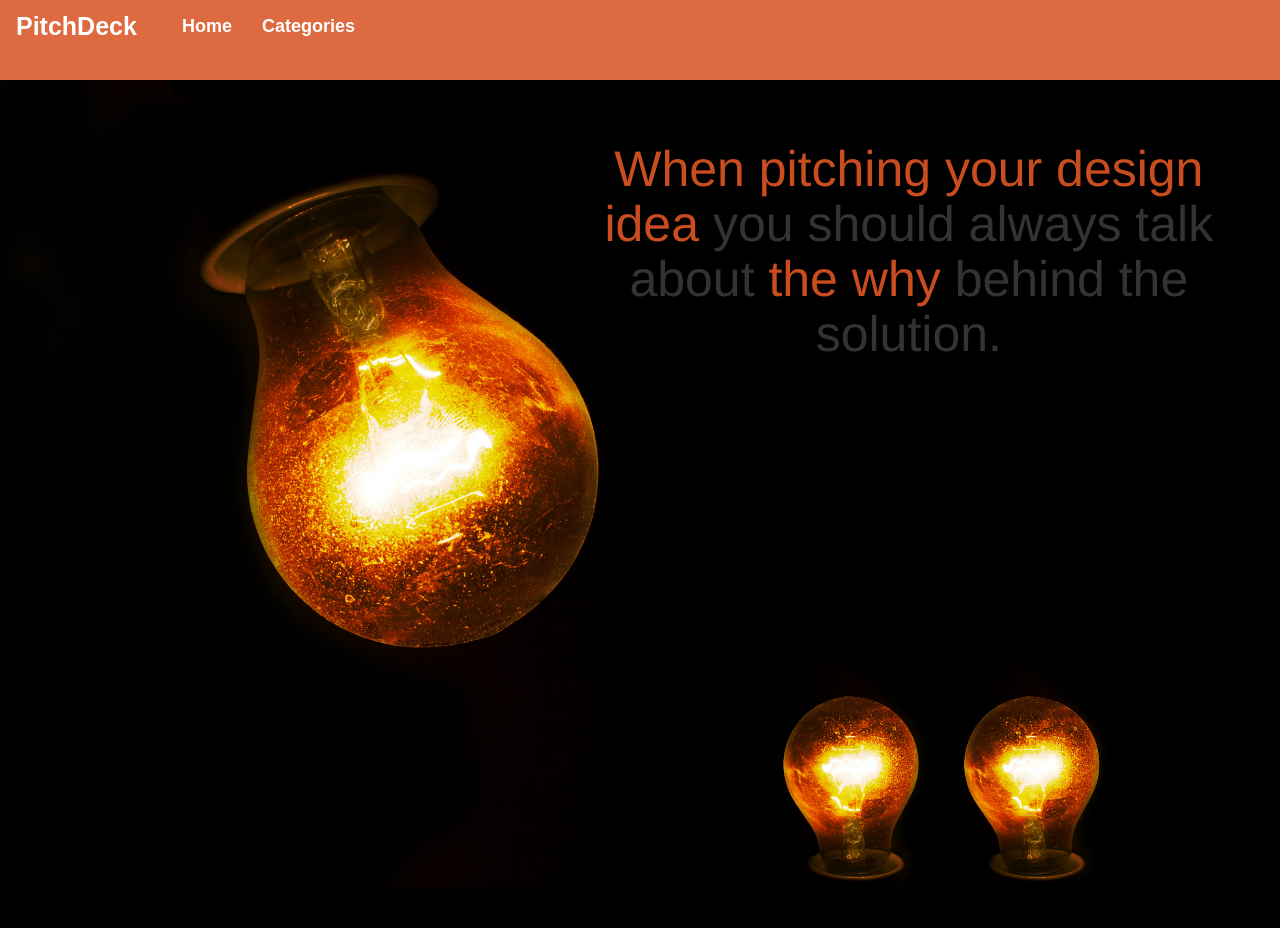
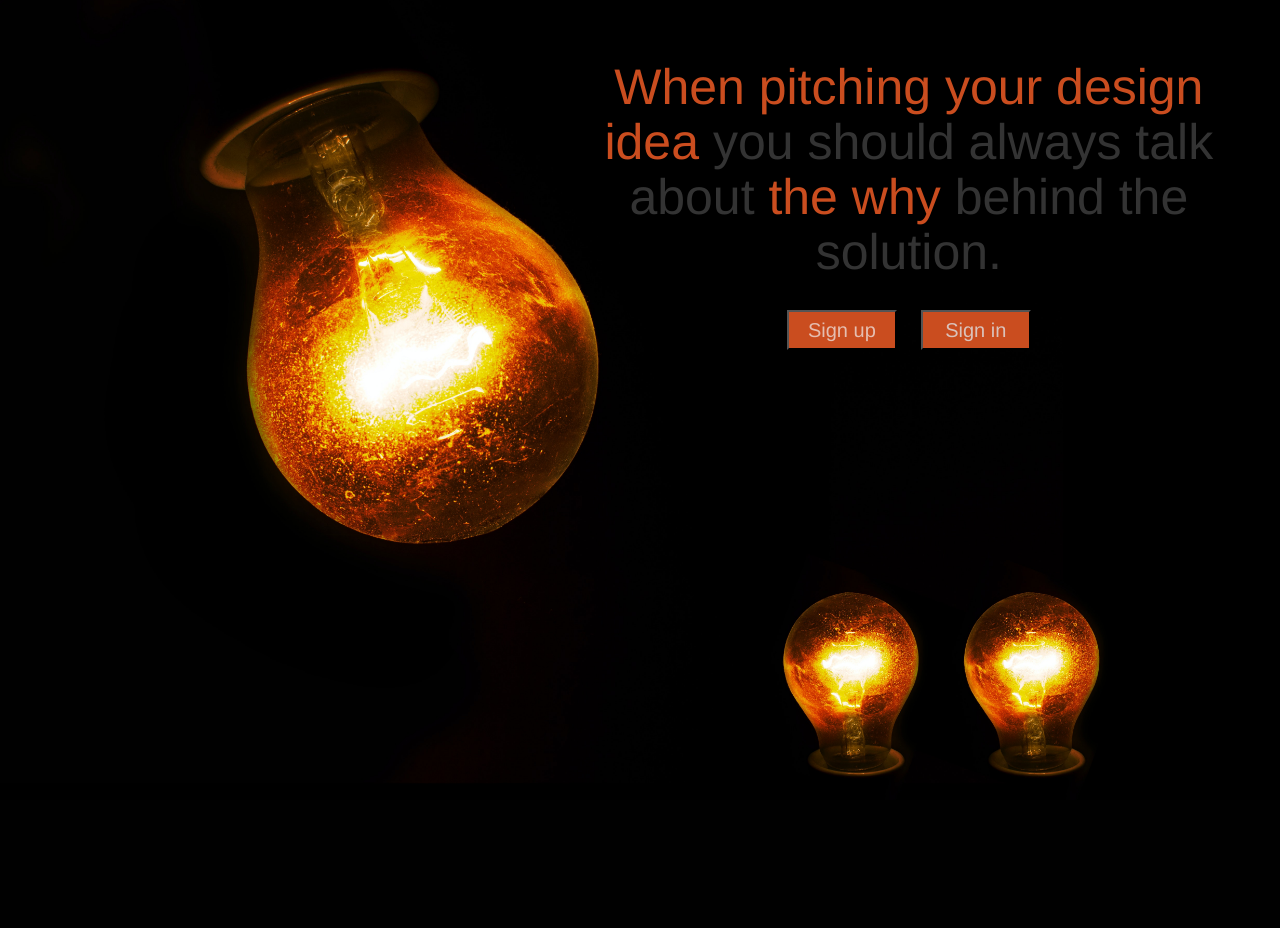
Before and after one commit to felkiriinya/Pitch-app, a Flask app: page / in a window 1280 px wide. After the commit the page ends 777 px from the top, so only its background shows below. Run offline with Flask 2, Linux system fonts and the light colour scheme; some libraries are stand-ins or nearby versions.

Commit message:
added the sign up and sign in buttons

```diff
--- a/app/static/css/index.css
+++ b/app/static/css/index.css
@@ -1,6 +1,6 @@
 .container {
     width: 100%;
-    /* height: 50vh; */
+    height: 100vh;
     padding: 0;
     position: relative;
     margin: 0;
@@ -8,7 +8,7 @@
 
 img {
     width: 100%;
-    /* height: 50vh; */
+    height: 100vh;
     object-fit: cover;
     margin-top: 0%;
 }
@@ -24,6 +24,3 @@ h1 {
     font-size: 5rem;
 
 }
-a:hover{
-    background-color: tomato;
-}
--- a/app/templates/index.html
+++ b/app/templates/index.html
@@ -17,7 +17,12 @@
         <img src="{{ url_for('static', filename='images/bulb.jpg') }}" alt="">
         <div class="text-content">
             <h1><span style="color:rgb(202, 77, 31);">When pitching your design idea</span> you should always talk about <span style="color:rgb(202, 77, 31);">the why</span> behind the solution.</h1>
+            <br>
+            <button type="button" style="width: 110px; height:40px; font-size:20px; color: rgba(240, 239, 239, 0.699); background-color: rgb(202, 77, 31); margin-right: 20px;" >Sign up</button>
+            <button type="button" style="width: 110px; height:40px; font-size:20px; color: rgba(221, 215, 215, 0.849); background-color: rgb(202, 77, 31);"  >Sign in</button>
         </div>
+
+
     </div>
 
 
--- a/app/templates/navbar.html
+++ b/app/templates/navbar.html
@@ -1,4 +1,4 @@
-
+<!--
 
 <div class="navbar" role="navigation" style="background-color:rgb(221, 106, 64) ; border-radius: 0; align-items: center;
 margin: 0 !important; min-height: 10vh;">
@@ -30,4 +30,4 @@ margin: 0 !important; min-height: 10vh;">
             </div>
         </div>
     </div>
-</div>
+</div> -->
```
